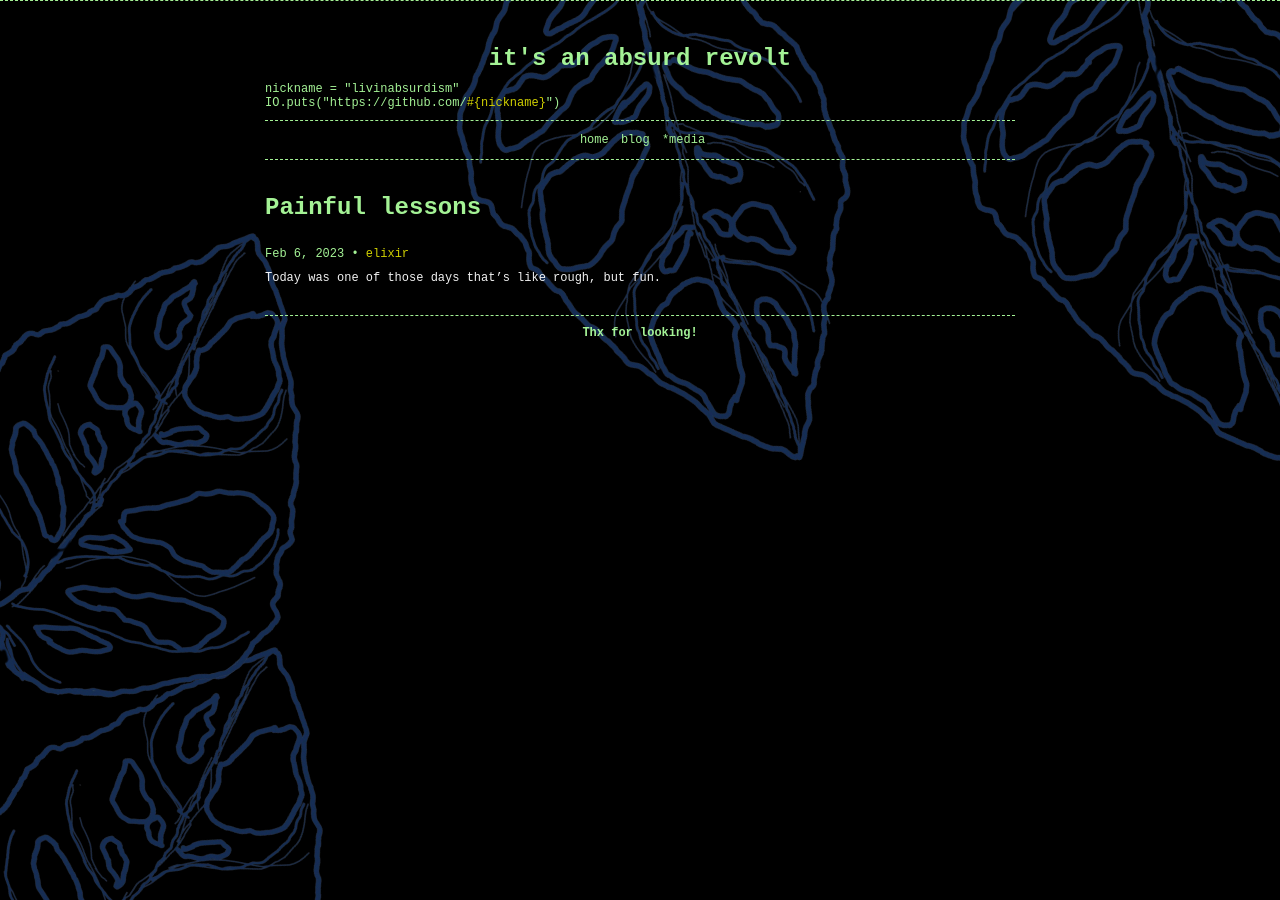
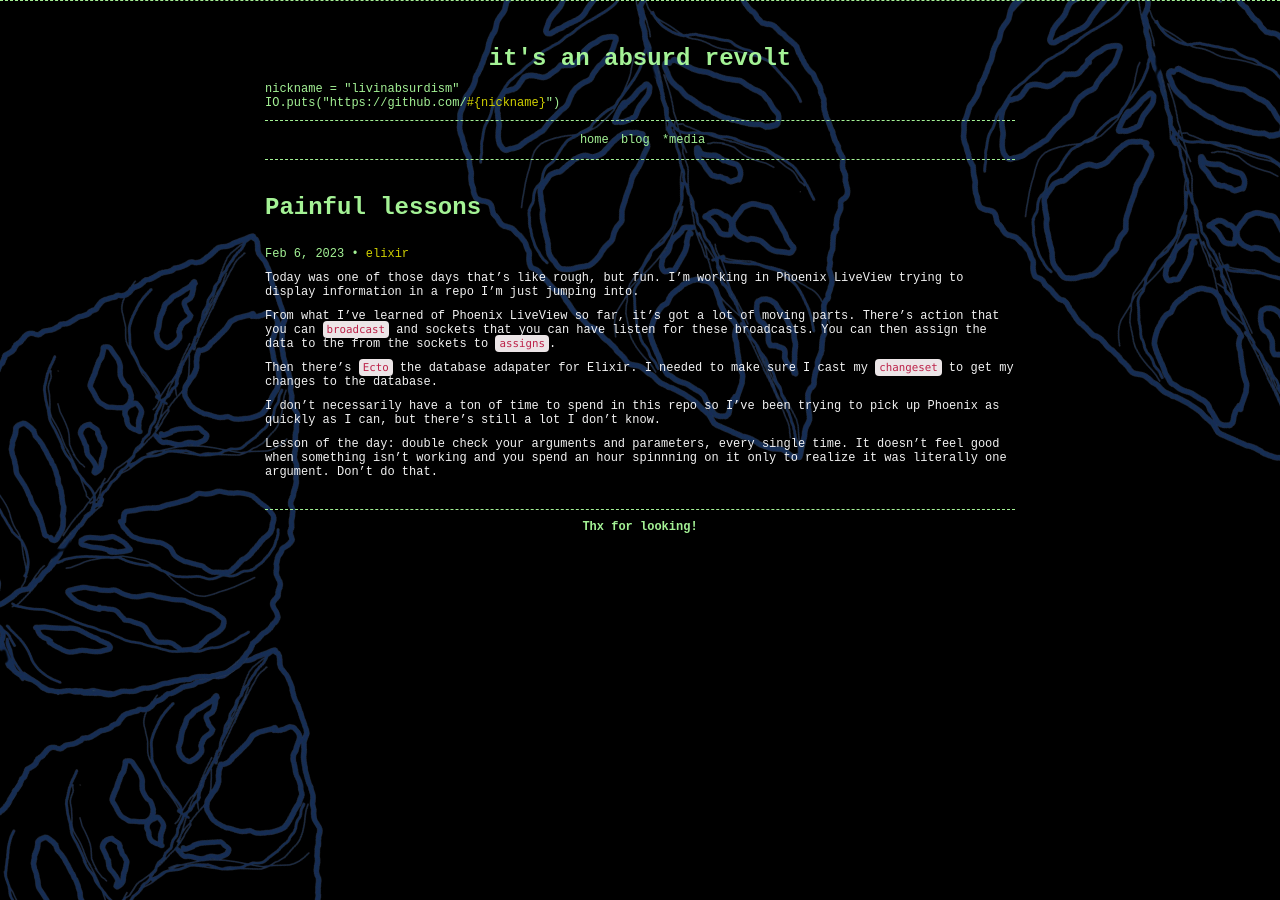
Before and after one commit to LivInAbsurdism/livinabsurdism.github.io, a Jekyll site: the page built from _posts/2023-02-06-learning-elixir-a-retrospective.md, in a window 1280 px wide. Built offline with Jekyll 4.4.1, drawn with Linux system fonts in a browser that asks for light colours.

Commit message:
smol update

```diff
--- a/_posts/2023-02-06-learning-elixir-a-retrospective.md
+++ b/_posts/2023-02-06-learning-elixir-a-retrospective.md
@@ -8,4 +8,12 @@ tags:
     - elixir
 ---
 
-Today was one of those days that's like rough, but fun.
+Today was one of those days that's like rough, but fun. I'm working in Phoenix LiveView trying to display information in a repo I'm just jumping into.
+
+From what I've learned of Phoenix LiveView so far, it's got a lot of moving parts. There's action that you can `broadcast` and sockets that you can have listen for these broadcasts. You can then assign the data to the from the sockets to `assigns`.
+
+Then there's `Ecto` the database adapater for Elixir. I needed to make sure I cast my `changeset` to get my changes to the database.
+
+I don't necessarily have a ton of time to spend in this repo so I've been trying to pick up Phoenix as quickly as I can, but there's still a lot I don't know.
+
+Lesson of the day: double check your arguments and parameters, every single time. It doesn't feel good when something isn't working and you spend an hour spinnning on it only to realize it was literally one argument. Don't do that.
```
Also changed, not shown: 2 other files.
